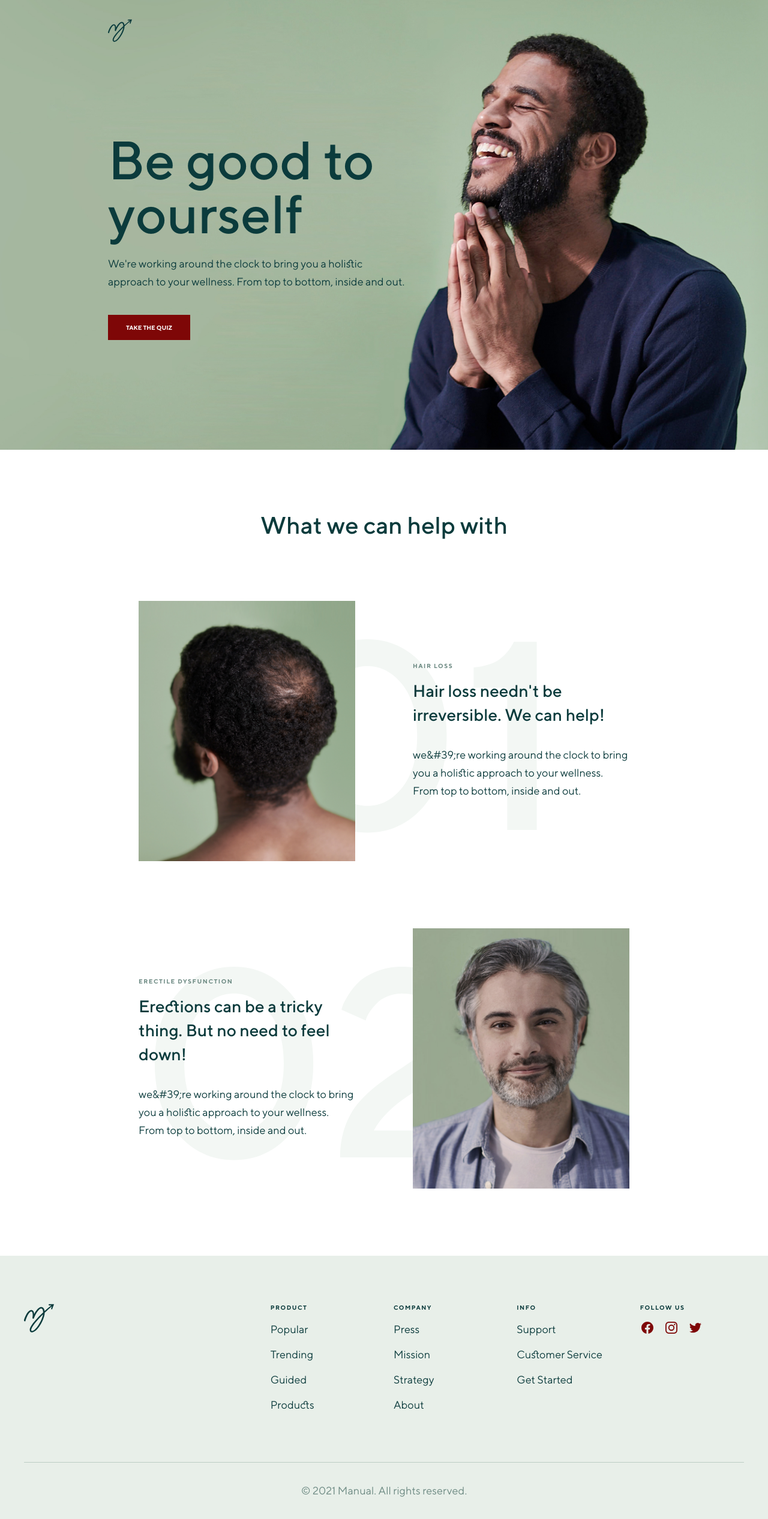
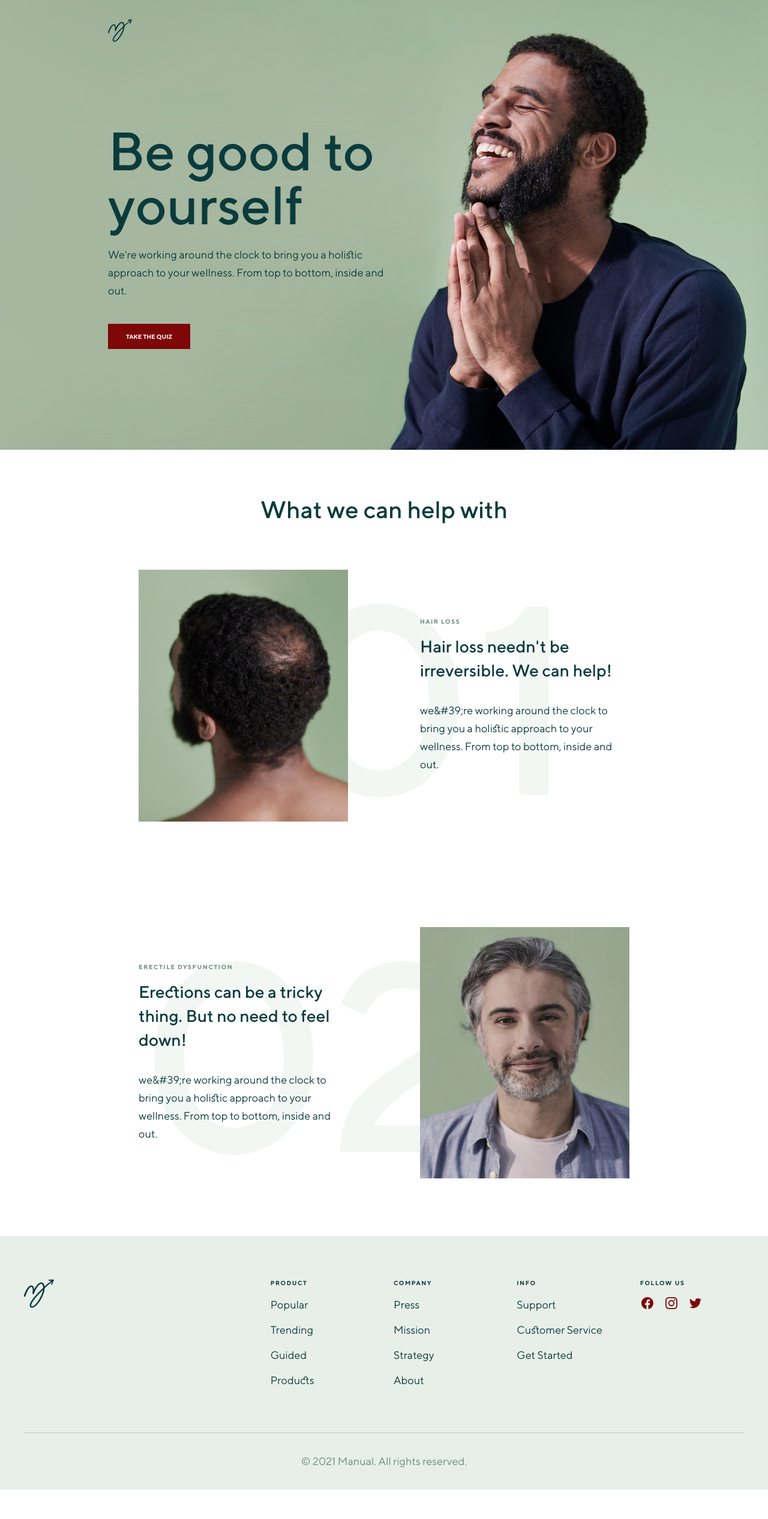
Before and after one commit to maciekgrzybek/manual-quiz-task, a Next.js app: page / in a window 1280 px wide. Shown: the whole page at 60% size. After the commit the page ends 2484 px from the top, so only its background shows below. Built offline with nearby package versions, Linux system fonts and the light colour scheme.

Commit message:
fix: small fixes with spacing and layouts

```diff
--- a/app/landing-page/footer.tsx
+++ b/app/landing-page/footer.tsx
@@ -47,10 +47,9 @@ export default function Footer() {
   return (
     <footer className="bg-brand-primary-200 ">
       <div className="container mx-auto px-4 md:px-6 lg:px-10">
-        <div className="grid grid-cols-1 md:grid-cols-2 lg:grid-cols-6 gap-8 py-14 md:py-16 lg:py-20">
+        <div className="grid grid-cols-1 md:grid-cols-2 lg:grid-cols-6 gap-8 py-14 md:py-16 lg:py-[72px]">
           <div className="md:col-span-2 mb-6 md:mb-0">
             <Image src="/images/logo.svg" width={50} height={50} alt="Logo" />
-            {/* Add additional content for the logo section if needed */}
           </div>
           {menuItems.map((section) => (
             <div key={section.title}>
--- a/app/landing-page/help-section.tsx
+++ b/app/landing-page/help-section.tsx
@@ -27,7 +27,7 @@ export default function HelpSection({
   index,
 }: Props) {
   return (
-    <div className="grid grid-cols-1 sm:grid-cols-2 gap-10 md:gap-24 items-center overflow-hidden">
+    <div className="grid grid-cols-1 sm:grid-cols-2 gap-10 md:gap-24 lg:gap-[7.5rem] items-center overflow-hidden">
       <div
         className={`${
           direction === 'text-first' ? 'sm:order-2' : 'sm:order-1'
--- a/app/landing-page/hero.tsx
+++ b/app/landing-page/hero.tsx
@@ -20,7 +20,7 @@ export default function Hero() {
               <Image src="/images/logo.svg" width={40} height={40} alt="Logo" />
             </Link>
           </div>
-          <div className="flex flex-col items-start justify-center md:max-w-[500px]">
+          <div className="flex flex-col items-start justify-center md:max-w-[470px]">
             <Text variant="h1" className="text-brand-primary-600 mb-6">
               Be good to yourself
             </Text>
--- a/app/page.tsx
+++ b/app/page.tsx
@@ -41,13 +41,13 @@ export default function Home() {
         <Hero />
         <Text
           variant="h2"
-          className="text-brand-primary-600 text-center py-20 md:py-24"
+          className="text-brand-primary-600 text-center py-20 md:py-[70px] px-4"
         >
           What we can help with
         </Text>
-        <section className="mb-20 md:mb-28">
+        <section className="mb-20 md:mb-24">
           <div className="mx-auto px-4 max-w-[850px]">
-            <div className="mb-20 gap-20 flex flex-col md:mb-28 md:gap-28">
+            <div className="gap-20 flex flex-col md:gap-28 lg:gap-44">
               {helpSections.map((section, index) => (
                 <HelpSection
                   key={section.title}
```
